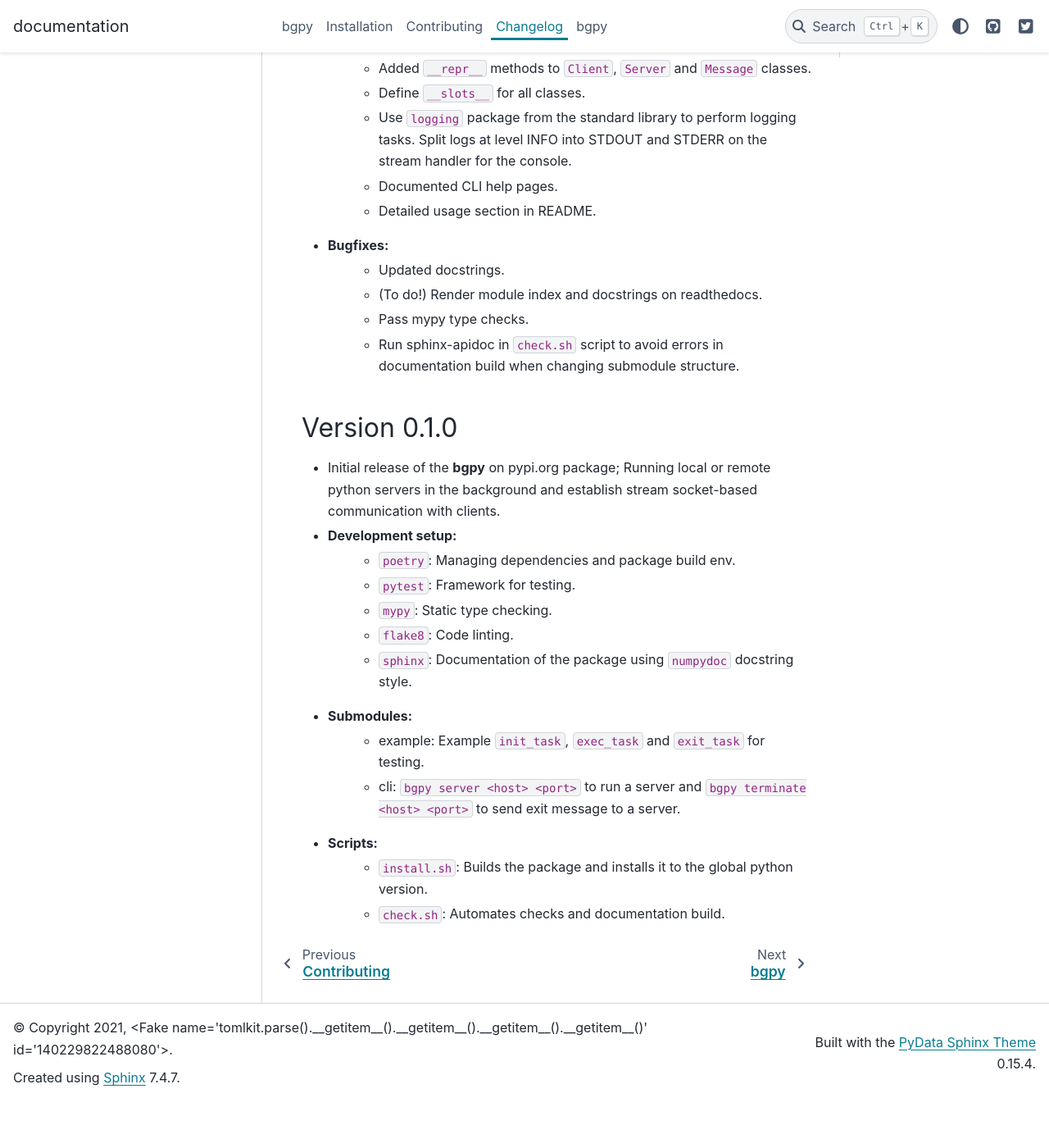
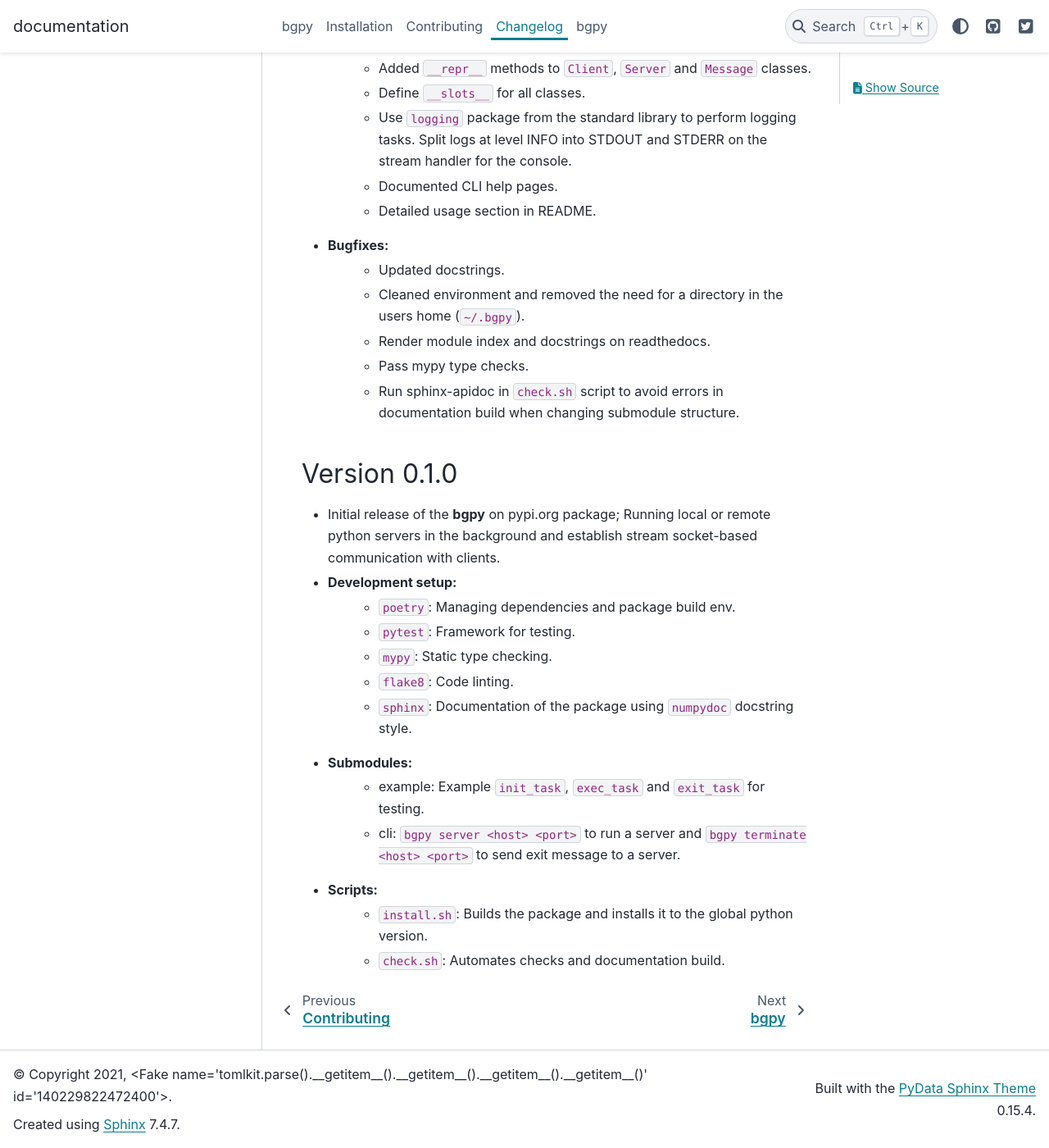
Before and after one commit to munterfi/bgpy, a Sphinx documentation site: the page built from docs/source/changelog.rst, in a window 1280 px wide and 1400 px high, scrolled down 494 px. Shown: the whole window at 82% size. Built offline with Sphinx 7.4.7 and the PyData theme 0.15.4, drawn with Linux system fonts in a browser that asks for light colours; before the commit the page ends 1838 px from its top, so only the background shows below that.

Commit message:
Render apidoc on readthedocs.

```diff
--- a/CHANGELOG.rst
+++ b/CHANGELOG.rst
@@ -18,7 +18,8 @@
     - Detailed usage section in README.
 - Bugfixes:
     - Updated docstrings.
-    - (To do!) Render module index and docstrings on readthedocs.
+    - Cleaned environment and removed the need for a directory in the users home (:code:`~/.bgpy`).
+    - Render module index and docstrings on readthedocs.
     - Pass mypy type checks.
     - Run sphinx-apidoc in :code:`check.sh` script to avoid errors in documentation build when changing submodule structure.
 
--- a/docs/source/conf.py
+++ b/docs/source/conf.py
@@ -16,6 +16,7 @@
 
 sys.path.insert(0, os.path.abspath(".."))
 sys.path.insert(0, os.path.abspath("../bgpy/"))
+sys.path.insert(0, os.path.abspath('./../..'))
 
 
 # -- Project information -----------------------------------------------------
```
